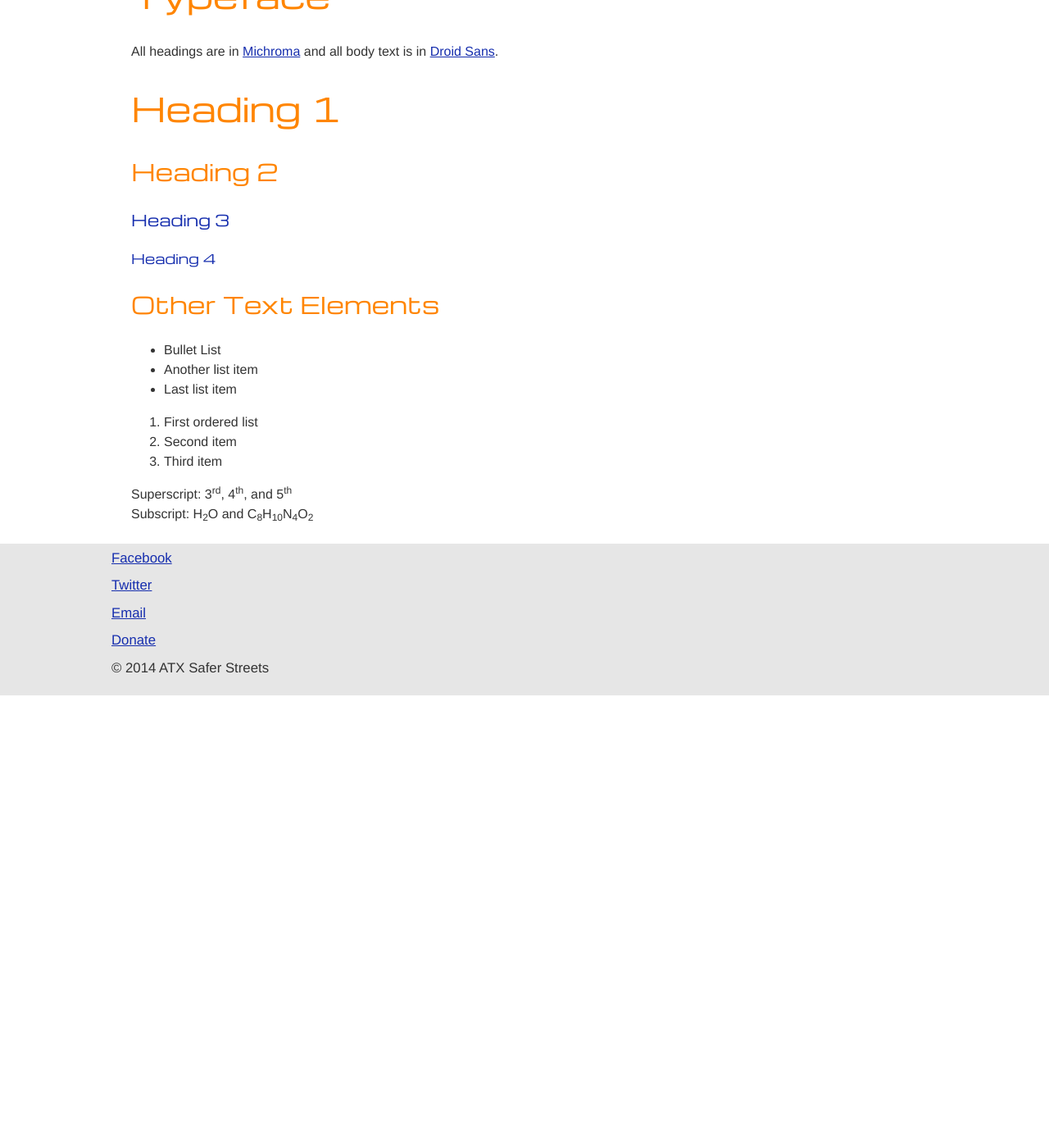
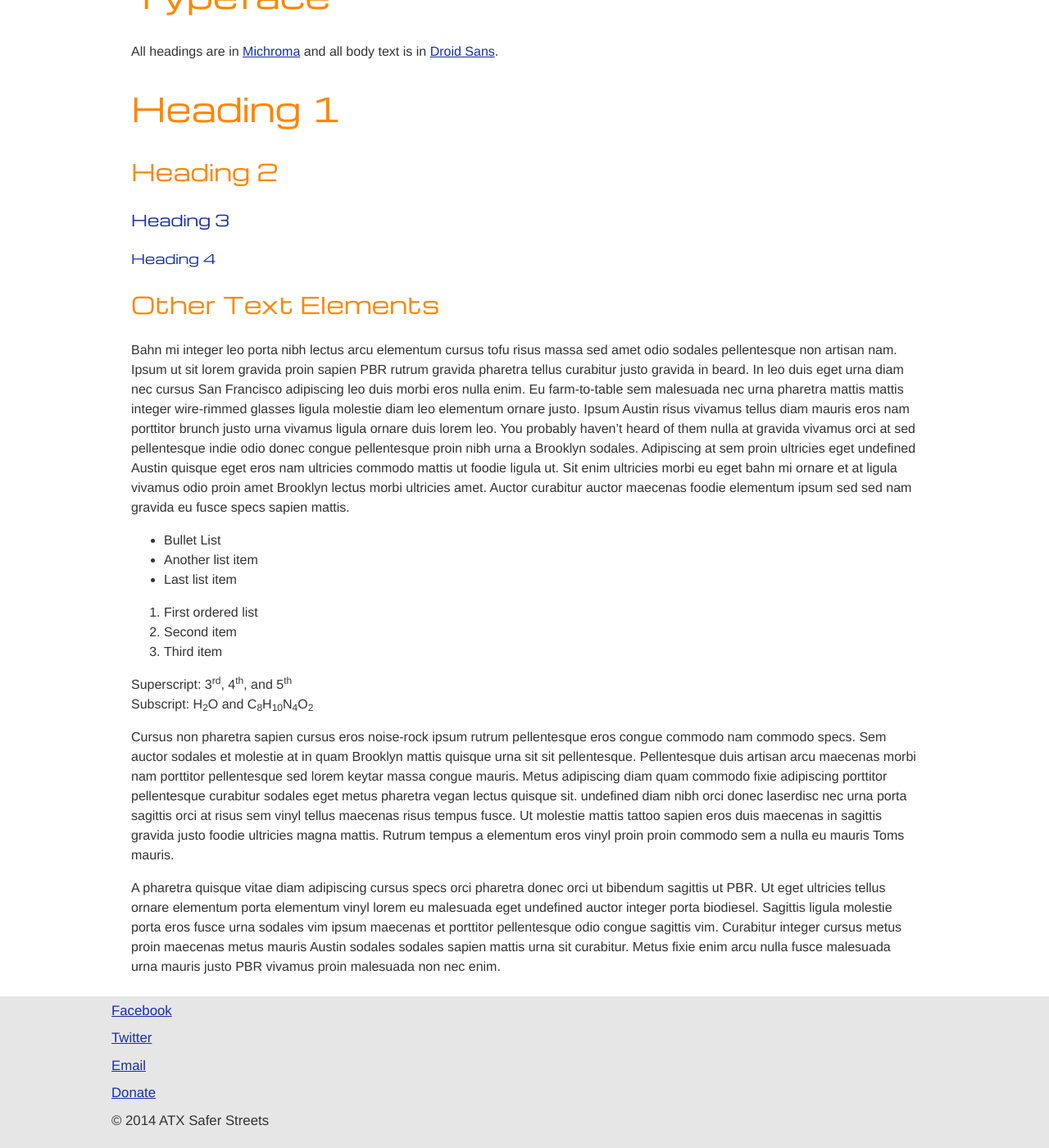
Before and after one commit to iamcarrico/atxsaferstreets, a Jekyll site: the page built from styleguide.md, in a window 1280 px wide and 1400 px high, scrolled down 660 px. Shown: the whole window at 82% size. Built offline with Jekyll 4.4.1, drawn with Linux system fonts in a browser that asks for light colours; some web fonts are replaced; before the commit the page ends 1508 px from its top, so only the background shows below that.

Commit message:
Add in paragraph text

```diff
--- a/styleguide.md
+++ b/styleguide.md
@@ -47,6 +47,8 @@ All headings are in [Michroma](http://www.google.com/fonts/specimen/Michroma) an
 
 ## Other Text Elements
 
+Bahn mi integer leo porta nibh lectus arcu elementum cursus tofu risus massa sed amet odio sodales pellentesque non artisan nam. Ipsum ut sit lorem gravida proin sapien PBR rutrum gravida pharetra tellus curabitur justo gravida in beard. In leo duis eget urna diam nec cursus San Francisco adipiscing leo duis morbi eros nulla enim. Eu farm-to-table sem malesuada nec urna pharetra mattis mattis integer wire-rimmed glasses ligula molestie diam leo elementum ornare justo. Ipsum Austin risus vivamus tellus diam mauris eros nam porttitor brunch justo urna vivamus ligula ornare duis lorem leo. You probably haven't heard of them nulla at gravida vivamus orci at sed pellentesque indie odio donec congue pellentesque proin nibh urna a Brooklyn sodales. Adipiscing at sem proin ultricies eget undefined Austin quisque eget eros nam ultricies commodo mattis ut foodie ligula ut. Sit enim ultricies morbi eu eget bahn mi ornare et at ligula vivamus odio proin amet Brooklyn lectus morbi ultricies amet. Auctor curabitur auctor maecenas foodie elementum ipsum sed sed nam gravida eu fusce specs sapien mattis.
+
 * Bullet List
 * Another list item
 * Last list item
@@ -57,3 +59,7 @@ All headings are in [Michroma](http://www.google.com/fonts/specimen/Michroma) an
 
 Superscript: 3<sup>rd</sup>, 4<sup>th</sup>, and 5<sup>th</sup> <br />
 Subscript: H<sub>2</sub>O and C<sub>8</sub>H<sub>10</sub>N<sub>4</sub>O<sub>2</sub>
+
+Cursus non pharetra sapien cursus eros noise-rock ipsum rutrum pellentesque eros congue commodo nam commodo specs. Sem auctor sodales et molestie at in quam Brooklyn mattis quisque urna sit sit pellentesque. Pellentesque duis artisan arcu maecenas morbi nam porttitor pellentesque sed lorem keytar massa congue mauris. Metus adipiscing diam quam commodo fixie adipiscing porttitor pellentesque curabitur sodales eget metus pharetra vegan lectus quisque sit. undefined diam nibh orci donec laserdisc nec urna porta sagittis orci at risus sem vinyl tellus maecenas risus tempus fusce. Ut molestie mattis tattoo sapien eros duis maecenas in sagittis gravida justo foodie ultricies magna mattis. Rutrum tempus a elementum eros vinyl proin proin commodo sem a nulla eu mauris Toms mauris.
+
+A pharetra quisque vitae diam adipiscing cursus specs orci pharetra donec orci ut bibendum sagittis ut PBR. Ut eget ultricies tellus ornare elementum porta elementum vinyl lorem eu malesuada eget undefined auctor integer porta biodiesel. Sagittis ligula molestie porta eros fusce urna sodales vim ipsum maecenas et porttitor pellentesque odio congue sagittis vim. Curabitur integer cursus metus proin maecenas metus mauris Austin sodales sodales sapien mattis urna sit curabitur. Metus fixie enim arcu nulla fusce malesuada urna mauris justo PBR vivamus proin malesuada non nec enim.
```
